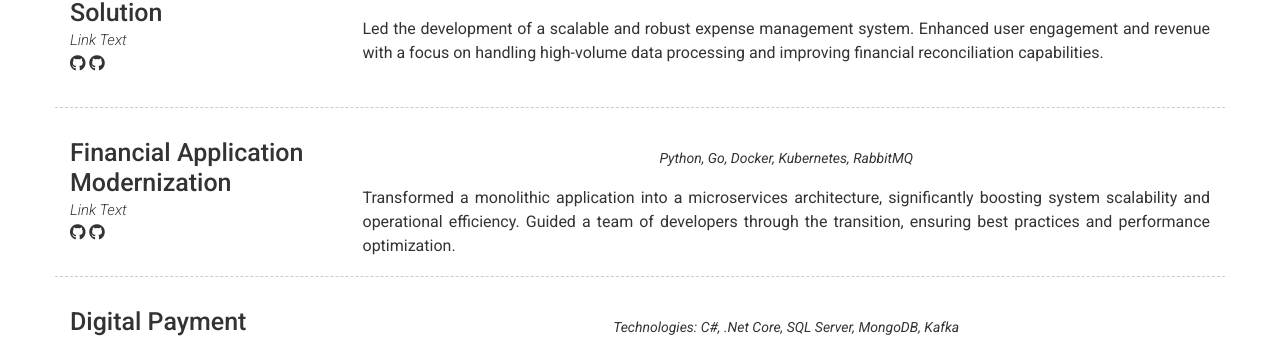
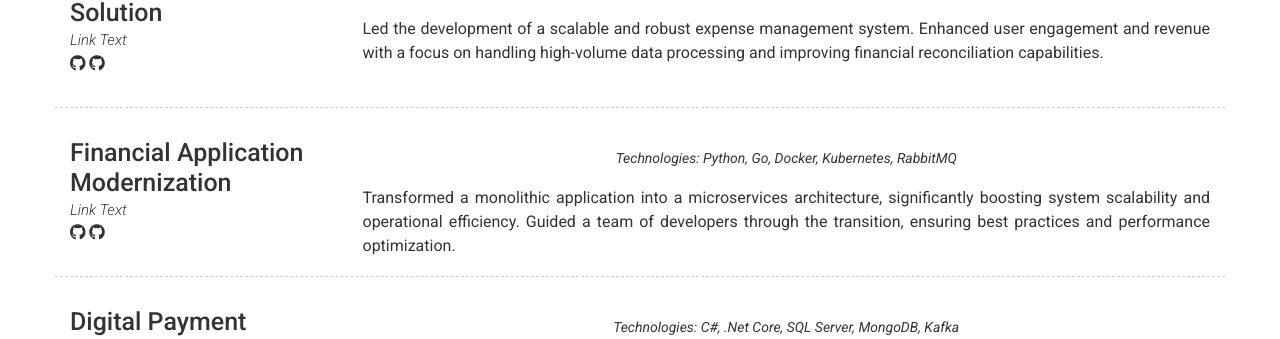
Before and after one commit to AndersonMonteiro/andersonmont-site, a Jekyll site: the page built from index.md, in a window 1280 px wide and 900 px high, scrolled down 579 px. Shown: the part 110-449 px from the top of the window. Built offline with Jekyll 4.4.1, drawn with Linux system fonts in a browser that asks for light colours; nearby versions of some CDN libraries; part of the change alters nothing that is shown.

Commit message:
Update technologies in project description

```diff
--- a/_config.yml
+++ b/_config.yml
@@ -67,7 +67,7 @@ content:
             icon: fab fa-github
             url: Link to project (eg. sproogen.github.io/modern-resume-theme)(optional)
         quote: >
-          Python, Go, Docker, Kubernetes, RabbitMQ
+          Technologies: Python, Go, Docker, Kubernetes, RabbitMQ
         description: |
           Transformed a monolithic application into a microservices architecture, significantly boosting system scalability and operational efficiency. Guided a team of developers through the transition, ensuring best practices and performance optimization.
 
```
